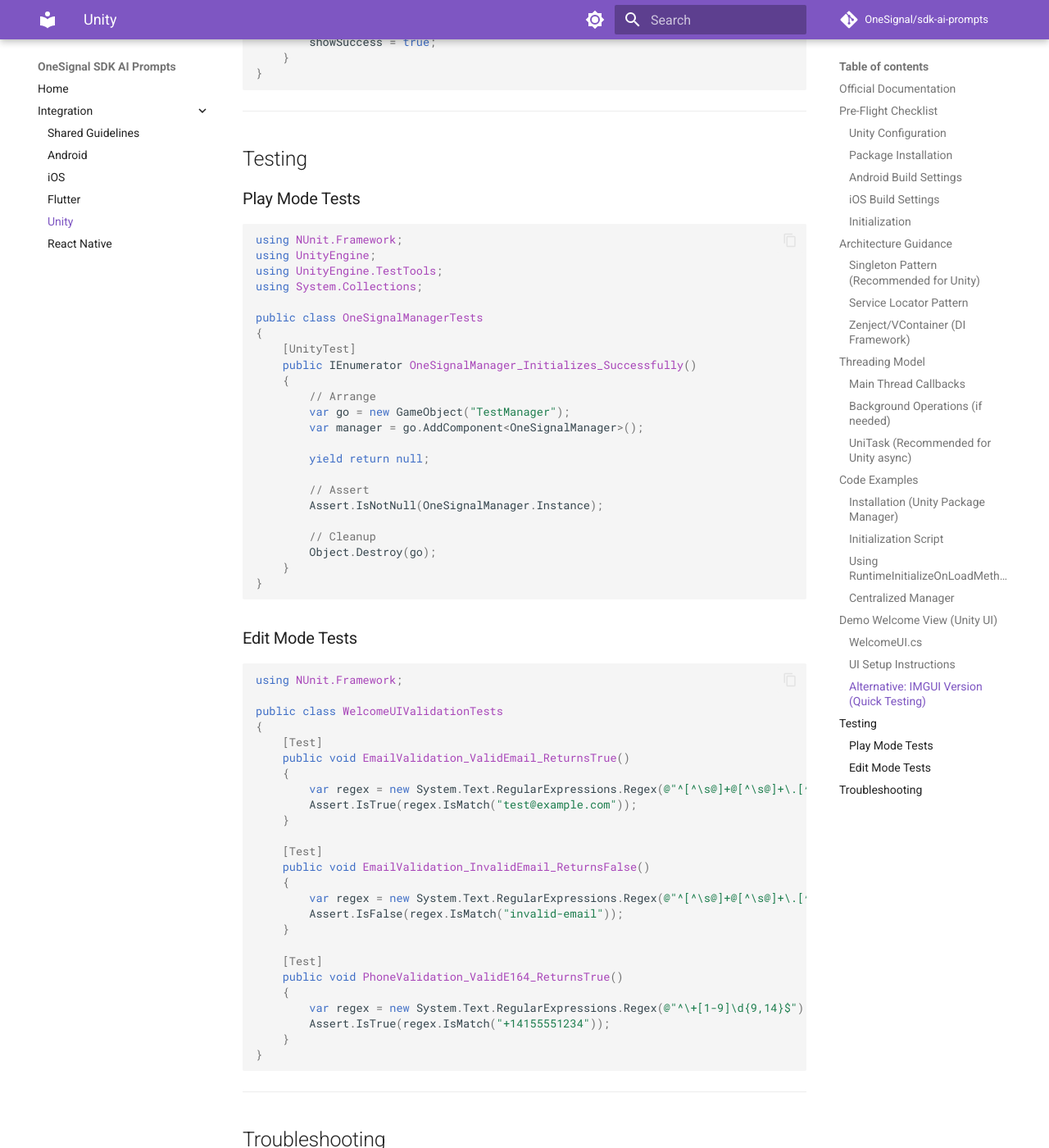
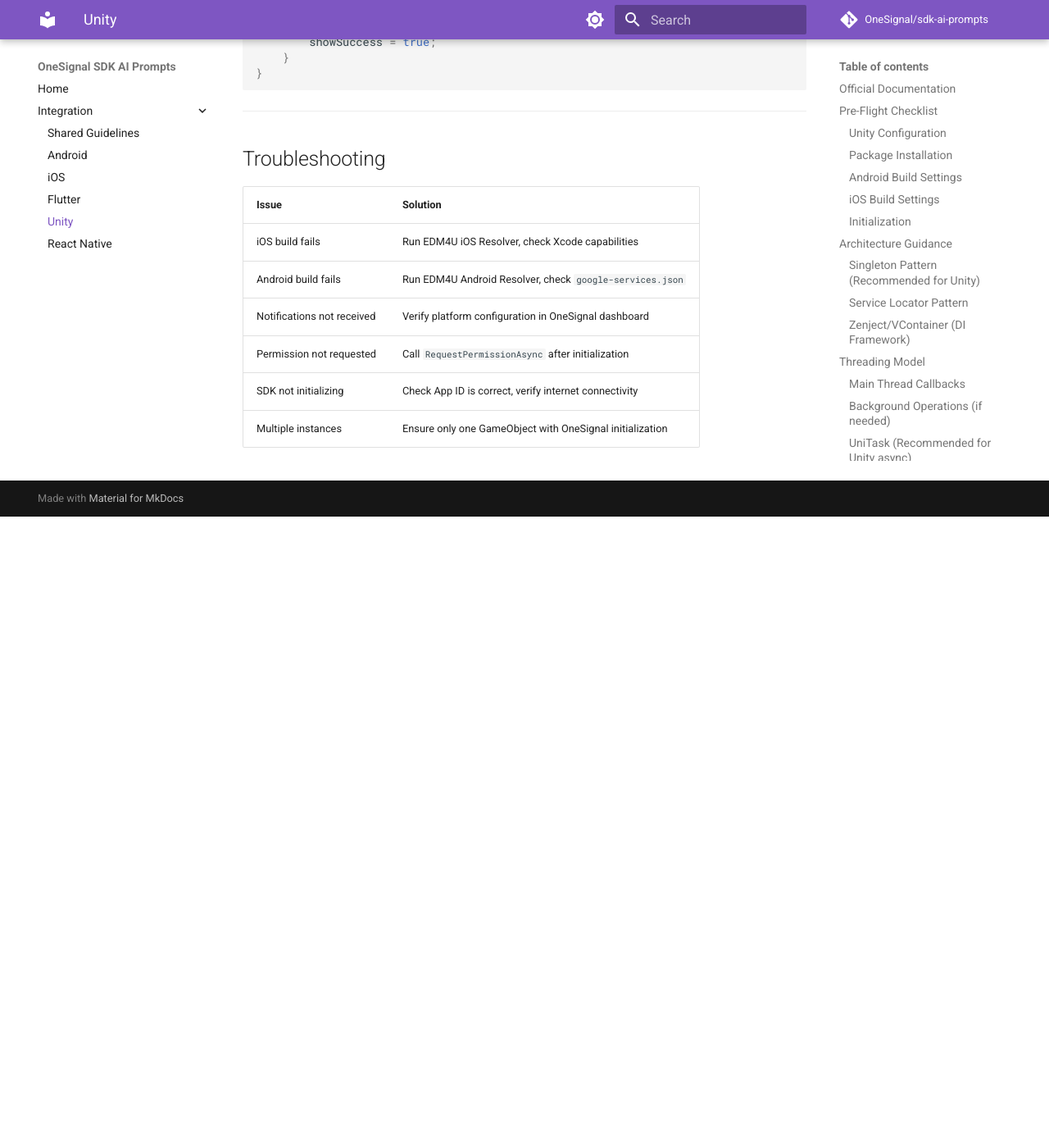
Before and after one commit to OneSignal/sdk-ai-prompts, an MkDocs documentation site: the page built from docs/unity/integrate.md, in a window 1280 px wide and 1400 px high, scrolled down 10328 px. Shown: the whole window at 82% size. Built offline with MkDocs 1.6.1 and Material for MkDocs 9.7.7, drawn with Linux system fonts in a browser that asks for light colours; comment, search, counter and statistics services are not loaded; after the commit the page ends 10958 px from its top, so only the background shows below that.

Commit message:
docs: remove testing section from unity prompt

````diff
--- a/docs/unity/integrate.md
+++ b/docs/unity/integrate.md
@@ -515,68 +515,6 @@
 
 ---
 
-## Testing
-
-### Play Mode Tests
-
-```csharp
-using NUnit.Framework;
-using UnityEngine;
-using UnityEngine.TestTools;
-using System.Collections;
-
-public class OneSignalManagerTests
-{
-    [UnityTest]
-    public IEnumerator OneSignalManager_Initializes_Successfully()
-    {
-        // Arrange
-        var go = new GameObject("TestManager");
-        var manager = go.AddComponent<OneSignalManager>();
-
-        yield return null;
-
-        // Assert
-        Assert.IsNotNull(OneSignalManager.Instance);
-
-        // Cleanup
-        Object.Destroy(go);
-    }
-}
-```
-
-### Edit Mode Tests
-
-```csharp
-using NUnit.Framework;
-
-public class WelcomeUIValidationTests
-{
-    [Test]
-    public void EmailValidation_ValidEmail_ReturnsTrue()
-    {
-        var regex = new System.Text.RegularExpressions.Regex(@"^[^\s@]+@[^\s@]+\.[^\s@]+$");
-        Assert.IsTrue(regex.IsMatch("test@example.com"));
-    }
-
-    [Test]
-    public void EmailValidation_InvalidEmail_ReturnsFalse()
-    {
-        var regex = new System.Text.RegularExpressions.Regex(@"^[^\s@]+@[^\s@]+\.[^\s@]+$");
-        Assert.IsFalse(regex.IsMatch("invalid-email"));
-    }
-
-    [Test]
-    public void PhoneValidation_ValidE164_ReturnsTrue()
-    {
-        var regex = new System.Text.RegularExpressions.Regex(@"^\+[1-9]\d{9,14}$");
-        Assert.IsTrue(regex.IsMatch("+14155551234"));
-    }
-}
-```
-
----
-
 ## Troubleshooting
 
 | Issue | Solution |
````
